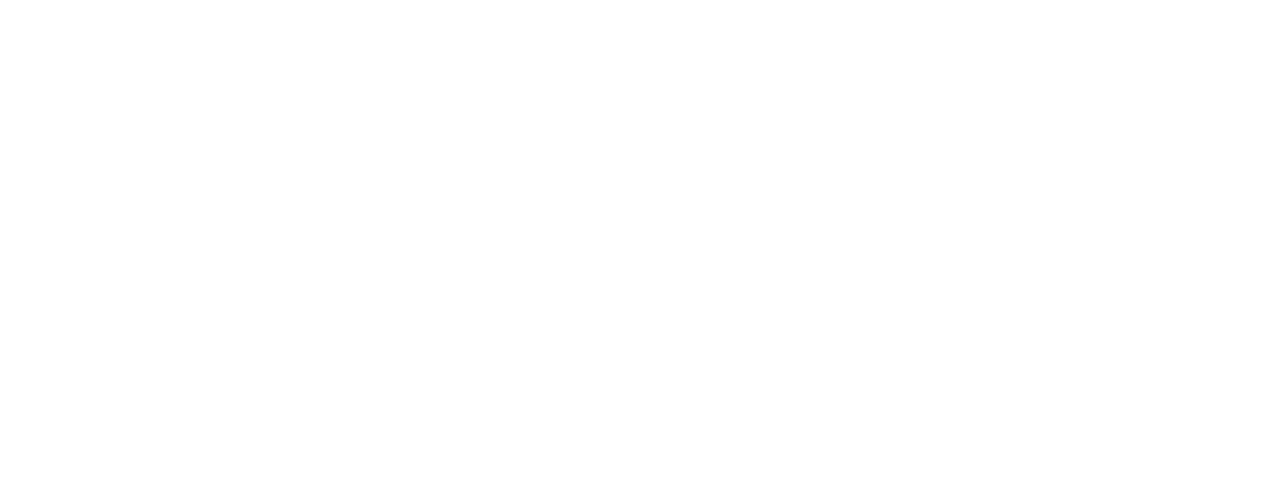
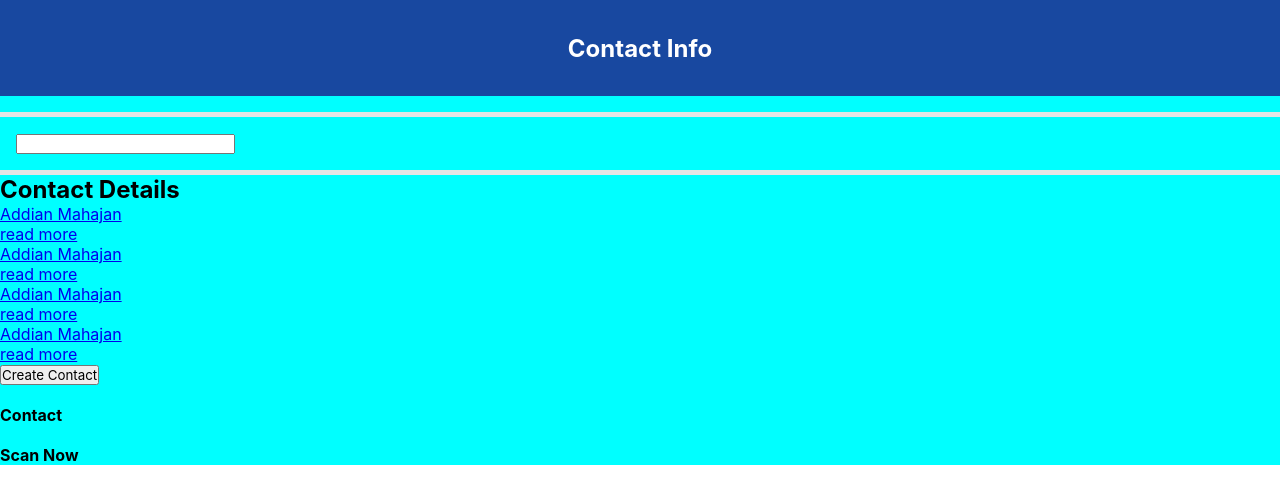
Before and after one commit to siddhero97/synergy-frontend, a React (Create React App) app: page /listcontact in a window 1280 px wide. Before the commit this address had no page. Shown: the top 504 px of the page. Built offline with nearby package versions, Linux system fonts and the light colour scheme.

Commit message:
list contact

```diff
--- a/src/App.js
+++ b/src/App.js
@@ -2,6 +2,7 @@
 import "./App.css";
 import Home from "./components/home/Home";
 import Login from "./components/Login/Login";
+import ListContact from "./components/ListContact/ListContact";
 function App() {
   return (
     <div className="App">
@@ -9,6 +10,7 @@
         <Routes>
           <Route path="/" element={<Home />} />
           <Route path="/login" element={<Login />} />
+          <Route path="/listcontact" element={<ListContact />}></Route>
         </Routes>
       </BrowserRouter>
     </div>
--- /dev/null
+++ b/src/components/ListContact/ListContact.jsx
@@ -0,0 +1,64 @@
+import React from "react";
+import { Link } from "react-router-dom";
+import "./ListContact.scss";
+const ListContact = () => {
+  return (
+    <div className="listcontact">
+      <div className="listcontact-heading">
+        <h2>Contact Info</h2>
+      </div>
+      <div className="listcontact-search">
+        <div>
+          {" "}
+          <img src="" />
+          <input type="text" />
+        </div>
+      </div>
+      <div className="listcontact-contactdetails">
+        <h2>Contact Details</h2>
+
+        <ul>
+          <li>
+            <Link>
+              <p> Addian Mahajan</p>
+              <p>read more</p>
+            </Link>
+          </li>
+          <li>
+            <Link>
+              <p> Addian Mahajan</p>
+              <p>read more</p>
+            </Link>
+          </li>
+          <li>
+            <Link>
+              <p> Addian Mahajan</p>
+              <p>read more</p>
+            </Link>
+          </li>
+          <li>
+            <Link>
+              <p> Addian Mahajan</p>
+              <p>read more</p>
+            </Link>
+          </li>
+        </ul>
+        <div>
+          <button>Create Contact</button>
+        </div>
+      </div>
+      <div className="listcontact-below">
+        <div classname="listcontact-below-contact">
+          <img src="" />
+          <h4>Contact</h4>
+        </div>
+        <div className="listcontact-below-qr">
+          <img src="" alt="" />
+          <h4>Scan Now</h4>
+        </div>
+      </div>
+    </div>
+  );
+};
+
+export default ListContact;
--- /dev/null
+++ b/src/components/ListContact/ListContact.scss
@@ -0,0 +1,19 @@
+.listcontact {
+  background-color: aqua;
+  &-heading {
+    height: 6rem;
+    background-color: #1848a0;
+    display: grid;
+    align-items: center;
+    margin-bottom: 1rem;
+    h2 {
+      margin: auto;
+      color: white;
+    }
+  }
+  &-search {
+    border-top: 5px  solid #e5e5e5;
+    border-bottom: 5px  solid #e5e5e5;
+    padding:1rem;
+  }
+}
```
